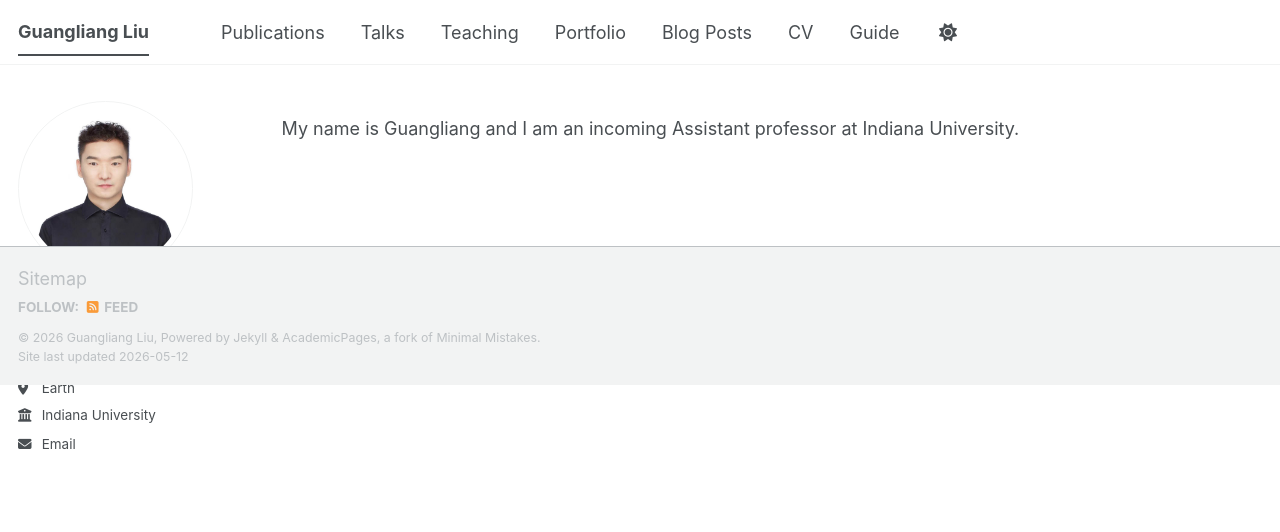
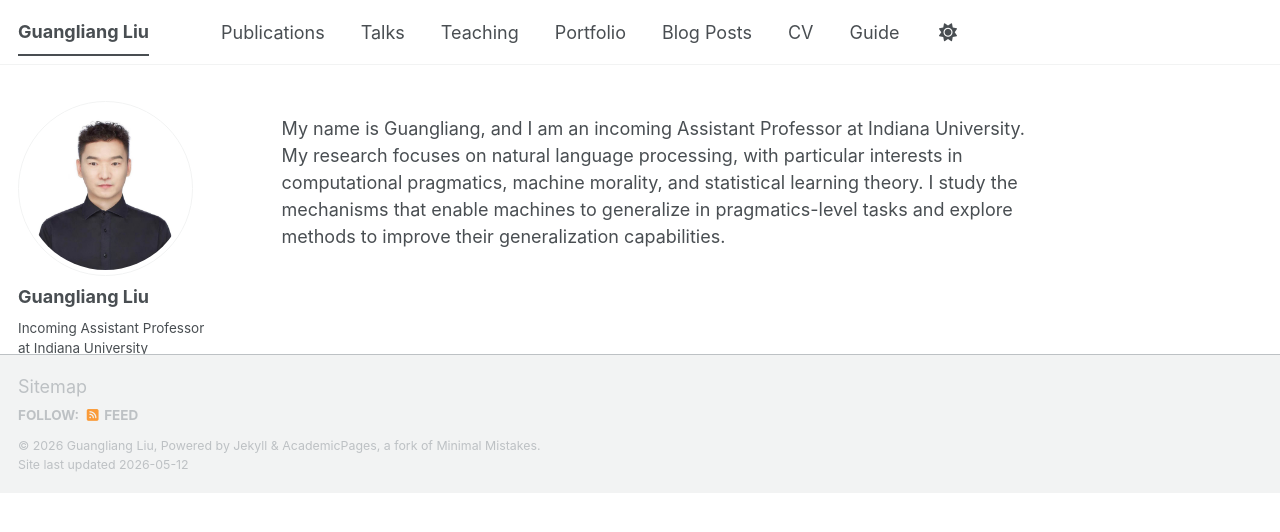
Before and after one commit to guangliang-nlp/guangliang-nlp.github.io, a Jekyll site: the page built from _pages/about.md, in a window 1280 px wide. Shown: the top 532 px of the page. Built offline with Jekyll 4.4.1, drawn with Linux system fonts in a browser that asks for light colours; a script bundle is joined from its source files by our own code; library files that are not in the unit come from our copies.

Commit message:
Update about.md

```diff
--- a/_pages/about.md
+++ b/_pages/about.md
@@ -7,4 +7,4 @@
   - /about.html
 ---
 
-My name is Guangliang and I am an incoming Assistant professor at Indiana University.
+My name is Guangliang, and I am an incoming Assistant Professor at Indiana University. My research focuses on natural language processing, with particular interests in computational pragmatics, machine morality, and statistical learning theory. I study the mechanisms that enable machines to generalize in pragmatics-level tasks and explore methods to improve their generalization capabilities.
```
